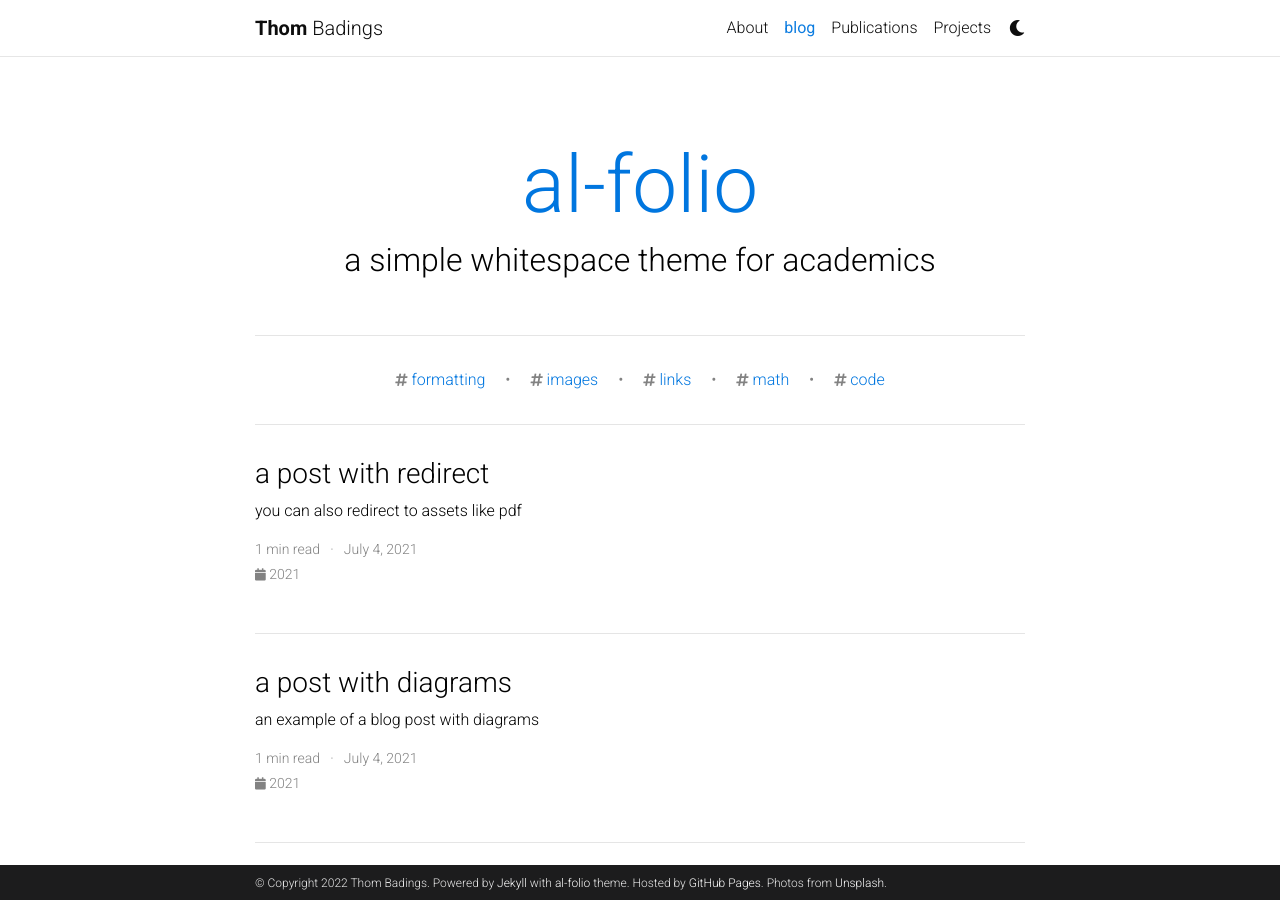
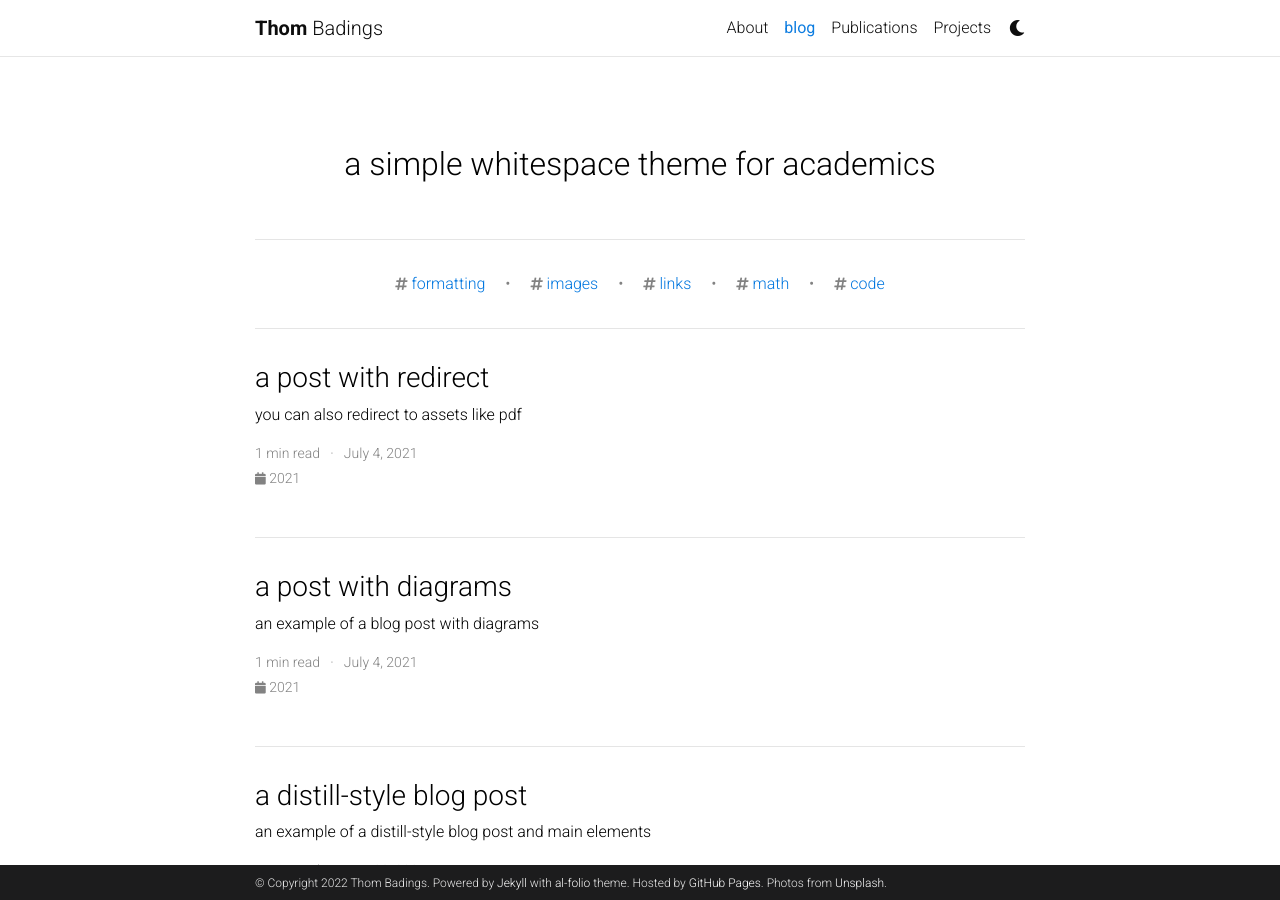
Before and after one commit to yueyu19/yy.bio, a Jekyll site: the page built from blog/index.html, in a window 1280 px wide and 900 px high. Built offline with Jekyll 4.4.1, drawn with Linux system fonts in a browser that asks for light colours; the list of posts is cut into pages by our own code; comment, search, counter and statistics services are not loaded; a style sheet for code colours, icons or effects is not loaded.

```diff
--- a/_config.yml
+++ b/_config.yml
@@ -113,7 +113,7 @@ bing_site_verification:  # out your bing-site-verification ID (Bing Webmaster)
 # Blog
 # -----------------------------------------------------------------------------
 
-blog_name: al-folio # blog_name will be displayed in your blog page
+blog_name: # blog_name will be displayed in your blog page
 blog_nav_title: blog # your blog must have a title for it to be displayed in the nav bar
 blog_description: a simple whitespace theme for academics
 permalink: /blog/:year/:title/
@@ -130,8 +130,6 @@ disqus_shortname: al-folio # put your disqus shortname
 # If you have blog posts published on medium.com or other exteranl sources,
 # you can display them in your blog by adding a link to the RSS feed.
 external_sources:
-  - name: medium.com
-    rss_url: https://medium.com/@al-folio/feed
 
 # -----------------------------------------------------------------------------
 # Collections
```
